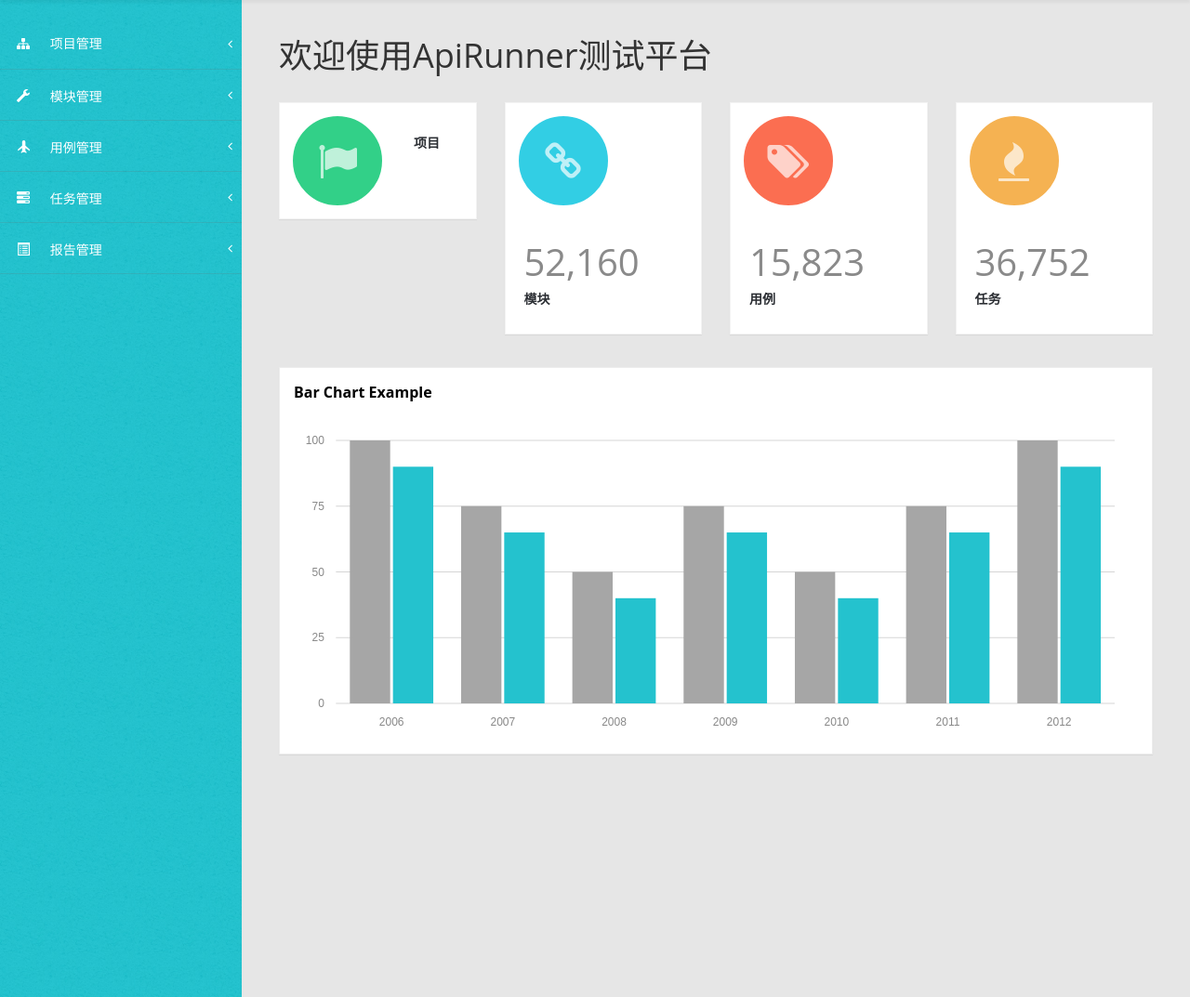
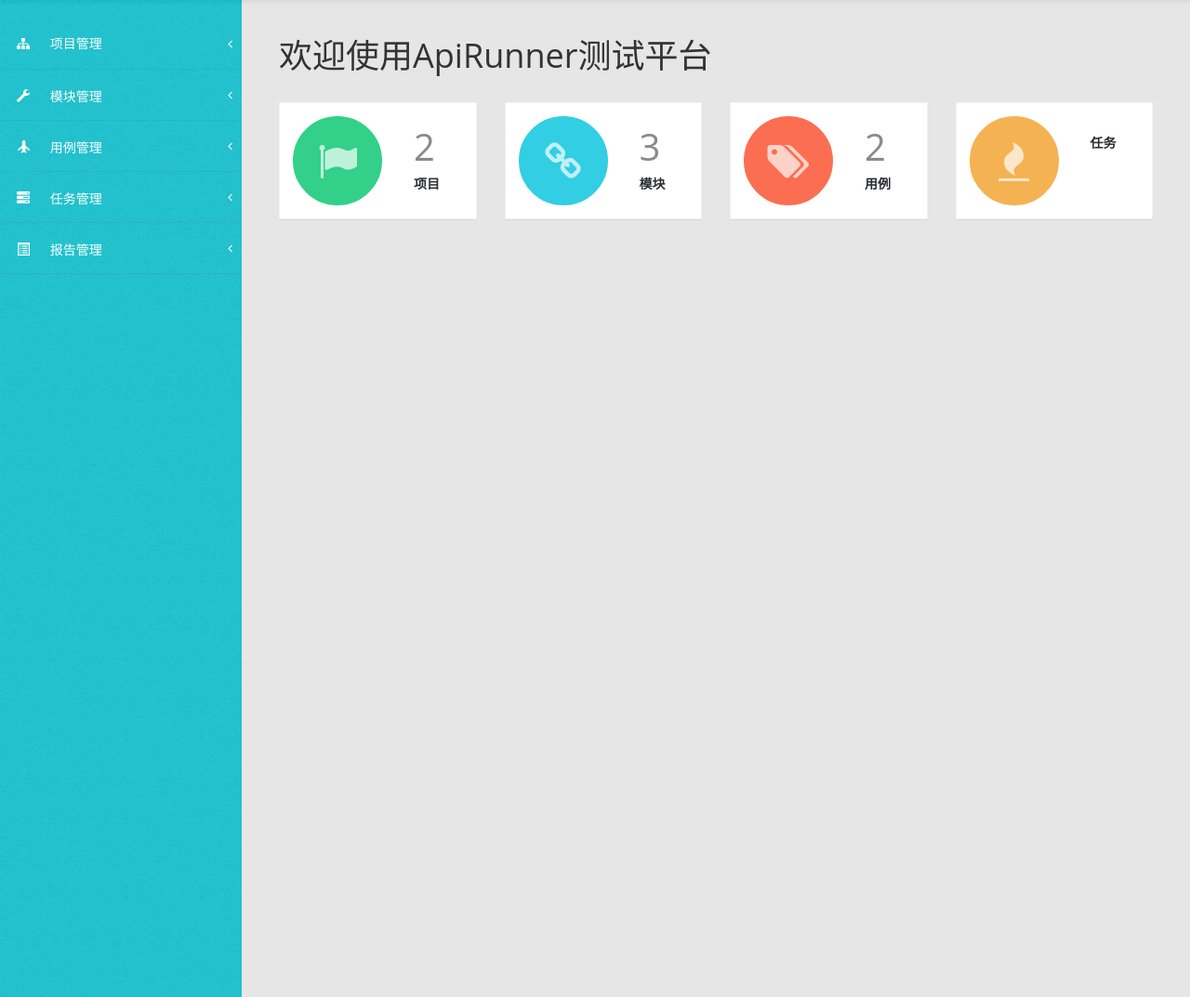
Before and after one commit to tonydian/ApiRunner, a Django app: page /index/ in a window 1280 px wide. Shown: the part 60-1133 px from the top of the page at 93% size. Run offline with Django 3.2, Linux system fonts and the light colour scheme; data comes from the database, SQL or seed files in the repository; some libraries are stand-ins or nearby versions; some web fonts are replaced.

Commit message:
Let's go

```diff
--- a/ApiRunner/ApiRunner/settings.py
+++ b/ApiRunner/ApiRunner/settings.py
@@ -25,7 +25,7 @@ SECRET_KEY = '*xlg9sz$!q7*2p^_!hfa@i7oa=au3b%tf_zwfaon4g++(8uj@d'
 # SECURITY WARNING: don't run with debug turned on in production!
 DEBUG = True
 
-ALLOWED_HOSTS = []
+ALLOWED_HOSTS = ['*',]
 
 
 # Application definition
--- a/ApiRunner/templates/index.html
+++ b/ApiRunner/templates/index.html
@@ -10,7 +10,9 @@ Index
             type:'GET',
             dataType:"json",
             success:function (num) {
-                alert(num.ProjectNum)
+                $('#projectnum').text(num.ProjectNum)
+                $('#modelnum').text(num.ModuleNum)
+                $('#testcasenum').text(num.ApiNum)
             }
         })
     })
@@ -42,7 +44,7 @@ Index
 
                             </div>
                             <div class="panel-right">
-								<h3 id="projectnum">{{ num.ProjectNum }}</h3>
+								<h3 id="projectnum"></h3>
                                <strong> 项目</strong>
                             </div>
                         </div>
@@ -54,7 +56,7 @@ Index
 								</div>
 
                             <div class="panel-right">
-							<h3>52,160 </h3>
+							<h3 id="modelnum"></h3>
                                <strong> 模块</strong>
 
                             </div>
@@ -67,7 +69,7 @@ Index
 
                             </div>
                             <div class="panel-right">
-							 <h3>15,823 </h3>
+							 <h3 id="testcasenum"></h3>
                                <strong> 用例 </strong>
 
                             </div>
@@ -80,7 +82,7 @@ Index
 
                             </div>
                             <div class="panel-right">
-							<h3>36,752 </h3>
+							<h3 id="tasknum"></h3>
                              <strong>任务</strong>
 
                             </div>
@@ -155,29 +157,29 @@ Index
 		<!--</div>-->
 
 
-                <div class="row">
-                    <div class="col-md-12 col-sm-12 col-xs-12">
-                        <div class="panel panel-default">
-                            <div class="panel-heading">
-                                Bar Chart Example
-                            </div>
-                            <div class="panel-body">
-                                <div id="morris-bar-chart"></div>
-                            </div>
-                        </div>
-                    </div>
-                    <!--<div class="col-md-3 col-sm-12 col-xs-12">-->
+                <!--<div class="row">-->
+                    <!--<div class="col-md-12 col-sm-12 col-xs-12">-->
                         <!--<div class="panel panel-default">-->
                             <!--<div class="panel-heading">-->
-                                <!--Donut Chart Example-->
+                                <!--Bar Chart Example-->
                             <!--</div>-->
                             <!--<div class="panel-body">-->
-                                <!--<div id="morris-donut-chart"></div>-->
+                                <!--<div id="morris-bar-chart"></div>-->
                             <!--</div>-->
                         <!--</div>-->
                     <!--</div>-->
+                    <!--&lt;!&ndash;<div class="col-md-3 col-sm-12 col-xs-12">&ndash;&gt;-->
+                        <!--&lt;!&ndash;<div class="panel panel-default">&ndash;&gt;-->
+                            <!--&lt;!&ndash;<div class="panel-heading">&ndash;&gt;-->
+                                <!--&lt;!&ndash;Donut Chart Example&ndash;&gt;-->
+                            <!--&lt;!&ndash;</div>&ndash;&gt;-->
+                            <!--&lt;!&ndash;<div class="panel-body">&ndash;&gt;-->
+                                <!--&lt;!&ndash;<div id="morris-donut-chart"></div>&ndash;&gt;-->
+                            <!--&lt;!&ndash;</div>&ndash;&gt;-->
+                        <!--&lt;!&ndash;</div>&ndash;&gt;-->
+                    <!--&lt;!&ndash;</div>&ndash;&gt;-->
 
-                </div>
+                <!--</div>-->
 				<div class="row">
 				<div class="col-md-12">
 
```
